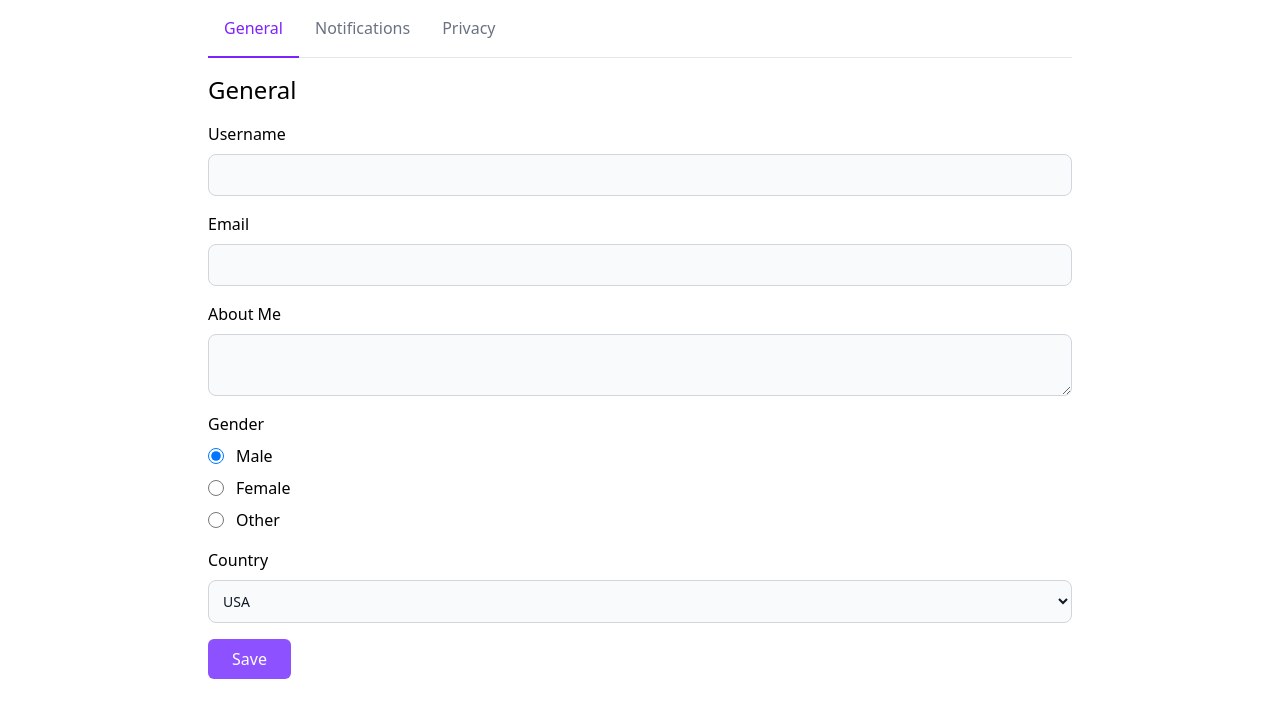
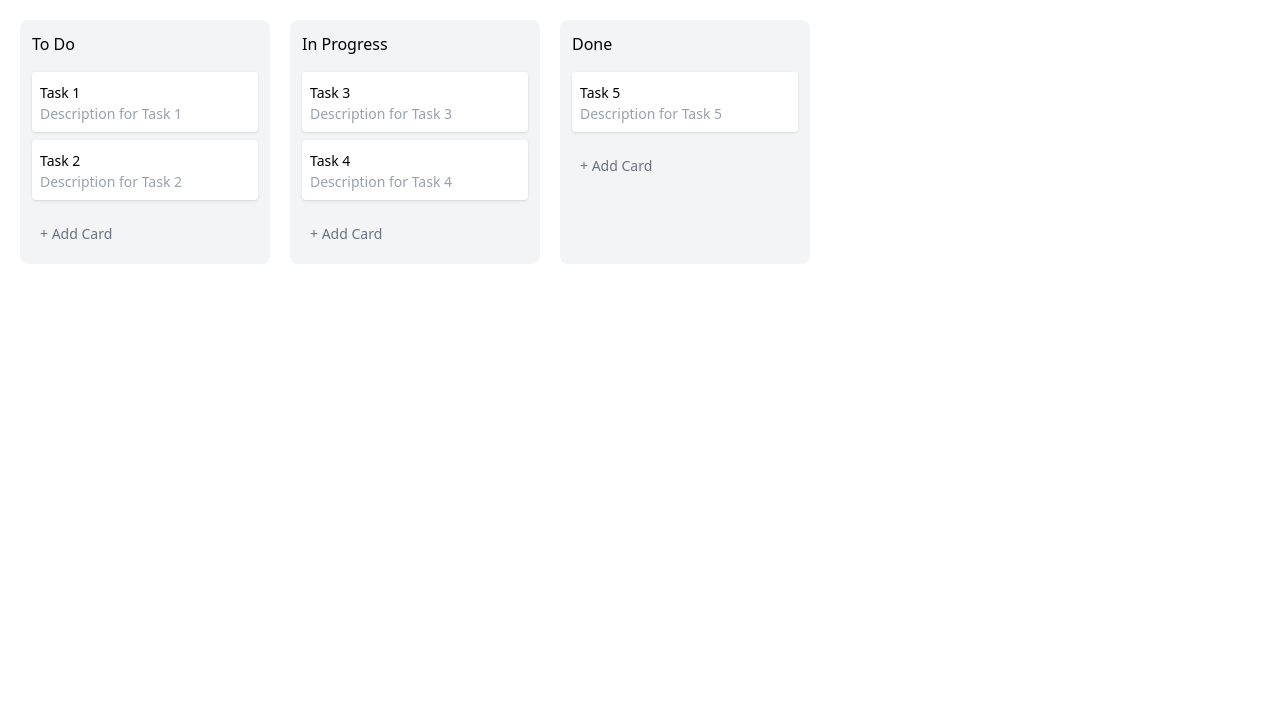
Before and after one commit to alexsanders-git/vue-udemy-course, a Vue app: page / in a window 1280 px wide. Shown: the top 718 px of the page. Built offline with nearby package versions, Linux system fonts and the light colour scheme; the HTML template or start-up script is replaced by a standard one.

Commit message:
Project Seven: Create Markup: Add Draggable: Add modal window

```diff
--- a/package.json
+++ b/package.json
@@ -14,7 +14,8 @@
   },
   "dependencies": {
     "lucide-vue-next": "^0.482.0",
-    "vue": "^3.5.13"
+    "vue": "^3.5.13",
+    "vuedraggable": "^4.1.0"
   },
   "devDependencies": {
     "@tailwindcss/postcss": "^4.0.4",
--- a/src/App.vue
+++ b/src/App.vue
@@ -4,6 +4,7 @@ import ProjectTwo from '@/components/ProjectTwo.vue';
 import ProjectThree from '@/components/ProjectThree.vue';
 import ProjectFour from '@/components/ProjectFour.vue';
 import ProjectFive from '@/components/ProjectFive.vue';
+import ProjectSeven from '@/components/ProjectSeven.vue';
 </script>
 
 <template>
@@ -11,7 +12,6 @@ import ProjectFive from '@/components/ProjectFive.vue';
   <!--  <ProjectTwo />-->
   <!--  <ProjectThree />-->
   <!--  <ProjectFour />-->
-  <ProjectFive />
+  <!--  <ProjectFive />-->
+  <ProjectSeven />
 </template>
-
-<style scoped></style>
--- a/src/components/AppButton.vue
+++ b/src/components/AppButton.vue
@@ -8,12 +8,12 @@ interface IEmits {
 }
 
 const props = withDefaults(defineProps<IProps>(), {
-  variant: 'primary',
+  variant: 'primary'
 });
 
 const variants = {
   primary: 'text-white bg-violet-500 hover:bg-violet-600',
-  danger: 'text-white bg-red-500 hover:bg-red-600',
+  danger: 'text-white bg-red-500 hover:bg-red-600'
 };
 
 defineEmits<IEmits>();
@@ -21,7 +21,7 @@ defineEmits<IEmits>();
 
 <template>
   <button
-    :class="['w-fit py-2 px-6 font-medium rounded-md cursor-pointer', variants[props.variant]]"
+    :class="['w-fit py-2 px-6 font-medium rounded-md transition cursor-pointer', variants[props.variant]]"
     @click="$emit('click')"
   >
     <slot></slot>
--- /dev/null
+++ b/src/components/ProjectSeven.vue
@@ -0,0 +1,77 @@
+<script setup lang="ts">
+import { reactive, ref } from 'vue';
+import Draggable from 'vuedraggable';
+import ModalDialog from '@/components/project-seven/ModalDialog.vue';
+import type { IList } from '@/types.ts';
+import { c } from 'vite/dist/node/moduleRunnerTransport.d-CXw_Ws6P';
+
+const lists = reactive<IList[]>([
+  {
+    id: 1,
+    title: 'To Do',
+    cards: [
+      { id: 1, title: 'Task 1', description: 'Description for Task 1' },
+      { id: 2, title: 'Task 2', description: 'Description for Task 2' }
+    ]
+  },
+  {
+    id: 2,
+    title: 'In Progress',
+    cards: [
+      { id: 3, title: 'Task 3', description: 'Description for Task 3' },
+      { id: 4, title: 'Task 4', description: 'Description for Task 4' }
+    ]
+  },
+  {
+    id: 3,
+    title: 'Done',
+    cards: [{ id: 5, title: 'Task 5', description: 'Description for Task 5' }]
+  }
+]);
+
+const isModalOpen = ref<boolean>(false);
+
+const openModal = () => {
+  isModalOpen.value = true;
+};
+
+const closeModal = () => {
+  isModalOpen.value = false;
+};
+</script>
+
+<template>
+  <main class="pl-5 font-sans">
+    <div class="flex gap-5 py-5 overflow-x-auto">
+      <div
+        v-for="list in lists"
+        :key="list.id"
+        class="flex flex-col min-w-[250px] p-3 bg-gray-100 rounded-lg"
+      >
+        <h2 class="mb-2 font-medium">{{ list.title }}</h2>
+
+        <Draggable :list="list.cards" group="cards">
+          <template #item="{element}">
+            <div class="my-2 p-2 bg-white rounded shadow cursor-pointer">
+              <span class="font-medium text-sm">{{ element.title }}</span>
+              <p class="text-sm text-gray-400">{{ element.description }}</p>
+            </div>
+          </template>
+        </Draggable>
+
+        <button
+          class="w-full mt-2 p-2 bg-transparent hover:bg-white text-gray-500 font-medium text-sm text-left rounded cursor-pointer transition"
+          @click="openModal"
+        >
+          + Add Card
+        </button>
+      </div>
+    </div>
+
+    <ModalDialog :is-open="isModalOpen" @close="closeModal" />
+  </main>
+</template>
+
+<style scoped>
+
+</style>
--- /dev/null
+++ b/src/components/project-seven/ModalDialog.vue
@@ -0,0 +1,53 @@
+<script setup lang="ts">
+import AppButton from '@/components/AppButton.vue';
+import { ref, watch } from 'vue';
+
+interface IProps {
+  isOpen: boolean;
+}
+
+interface IEmits {
+  close: [];
+}
+
+const titleInput = ref<HTMLInputElement | null>(null);
+
+const props = defineProps<IProps>();
+defineEmits<IEmits>();
+
+watch(() => props.isOpen, (isOpen) => {
+  if (isOpen) {
+    setTimeout(() => titleInput.value?.focus(), 0);
+  }
+});
+</script>
+
+<template>
+  <div
+    v-if="isOpen"
+    class="fixed inset-0 flex items-center justify-center bg-black/50"
+    role="dialog"
+    aria-label="true"
+    @keydown.esc="$emit('close')"
+  >
+    <div class="w-full max-w-md p-5 bg-white rounded">
+      <h2 class="mb-4 font-bold text-xl">Add New Card</h2>
+
+      <input
+        ref="titleInput"
+        class="mb-4"
+        type="text"
+        placeholder="Card Title"
+        aria-label="Card Title"
+      />
+
+      <textarea class="mb-4" placeholder="Card Description"
+                aria-label="Card Description"></textarea>
+
+      <div class="flex justify-end gap-2">
+        <AppButton @click="$emit('close')">Save</AppButton>
+        <AppButton variant="danger" @click="$emit('close')">Cancel</AppButton>
+      </div>
+    </div>
+  </div>
+</template>
```
Also changed, not shown: src/types.ts (+13 -0 lines), 1 other file (tests, documents, lock files or other folders).
